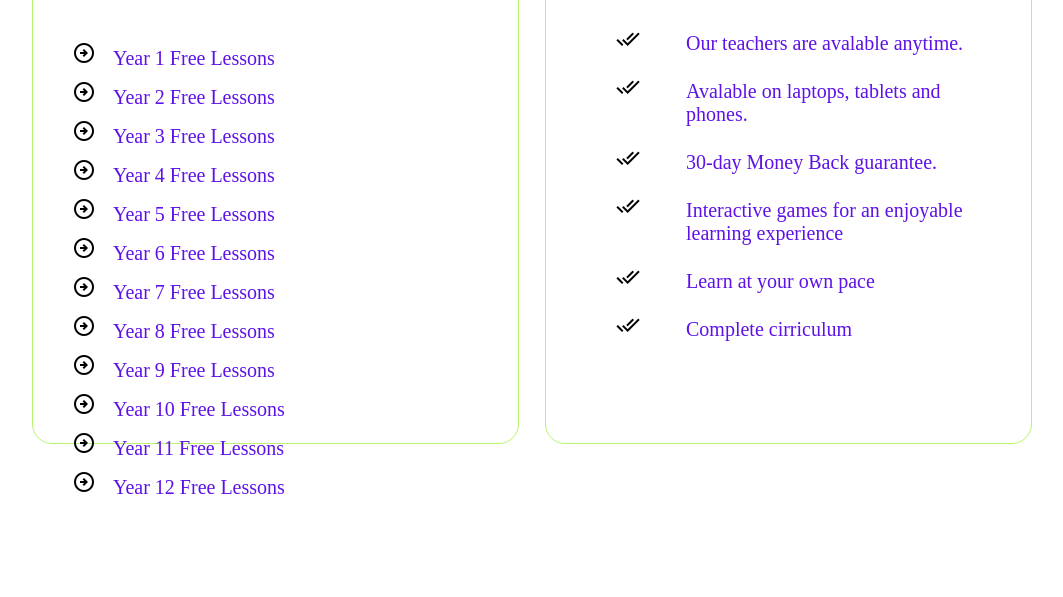
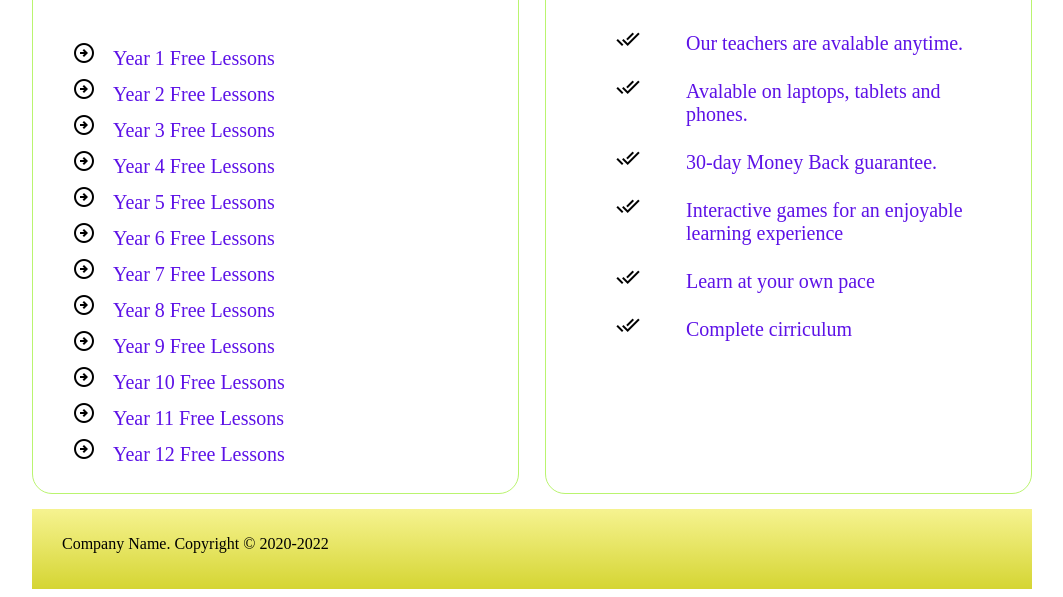
Before and after one commit to jay-patel-3/Math, a plain HTML site: page index.html in a window 1280 px wide. Shown: the part 613-1210 px from the top of the page, without its empty margins (108-1171 px from the left). Before the commit the page ends 1118 px from the top, so only its background shows below. Drawn offline with Linux system fonts and the light colour scheme.

Commit message:
added a footer

```diff
--- a/index.html
+++ b/index.html
@@ -21,9 +21,7 @@
                         <input type="submit" value="Search" class="math-submit">
                     </form>
                 </div>
-                <div class="clear">
-
-                </div>
+                <div class="clear"></div>
             </div>
             <div id="menu">
                 <ul>
@@ -69,6 +67,12 @@
                     <li><a href="#">Complete cirriculum</a></li>
                 </ul>
             </div>
+            <div class="clear"></div>
+            <footer class="footer">
+                <div>
+                    <p>Company Name. Copyright &copy; 2020-2022</p>
+                </div>
+            </footer>
         </div>
     </body>
 </html>
--- a/styling.css
+++ b/styling.css
@@ -178,7 +178,7 @@ ul
 /*Sidebars*/
 .sidebar
 {
-    height: 500px;
+    height: 550px;
     width: 425px;
     border: 1px solid #BAF46F;
     border-radius: 20px;
@@ -223,7 +223,7 @@ ul
 #left-sidebar ul li
 {
     padding: 4px 20px 20px 0;
-    padding-bottom: 6px;
+    padding-bottom: 3px;
     padding-left: 10px;
     list-style-image: url(/Images/outline_arrow_circle_right_black_24dp.png);
 }
@@ -242,3 +242,16 @@ ul
     padding: 5px 0 20px 70px;
     background: url(/Images/outline_done_all_black_24dp.png) no-repeat;
 }
+
+
+
+
+
+/*Footer*/
+.footer
+{
+    height: 60px;
+    background: linear-gradient(#F6F390, #D5D533);
+    padding: 10px 30px;
+    margin-top: 15px;
+}
```
